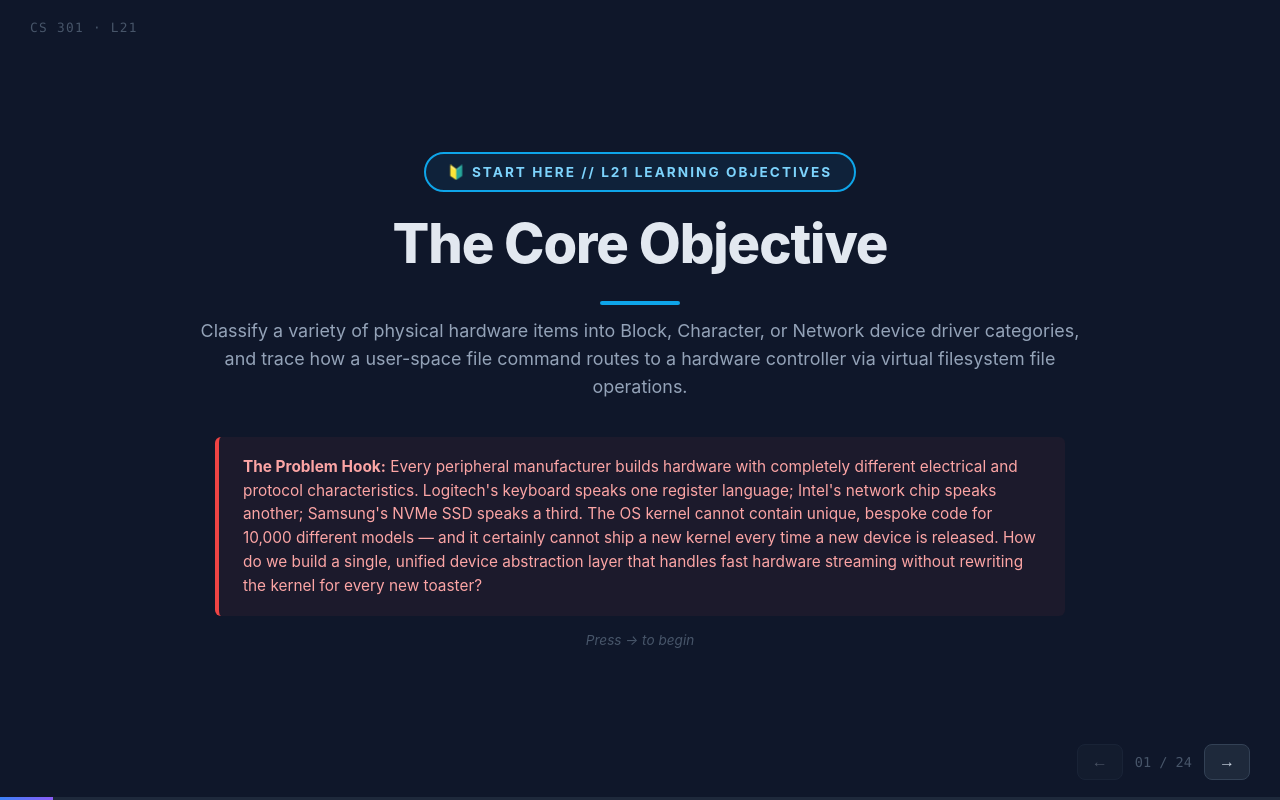
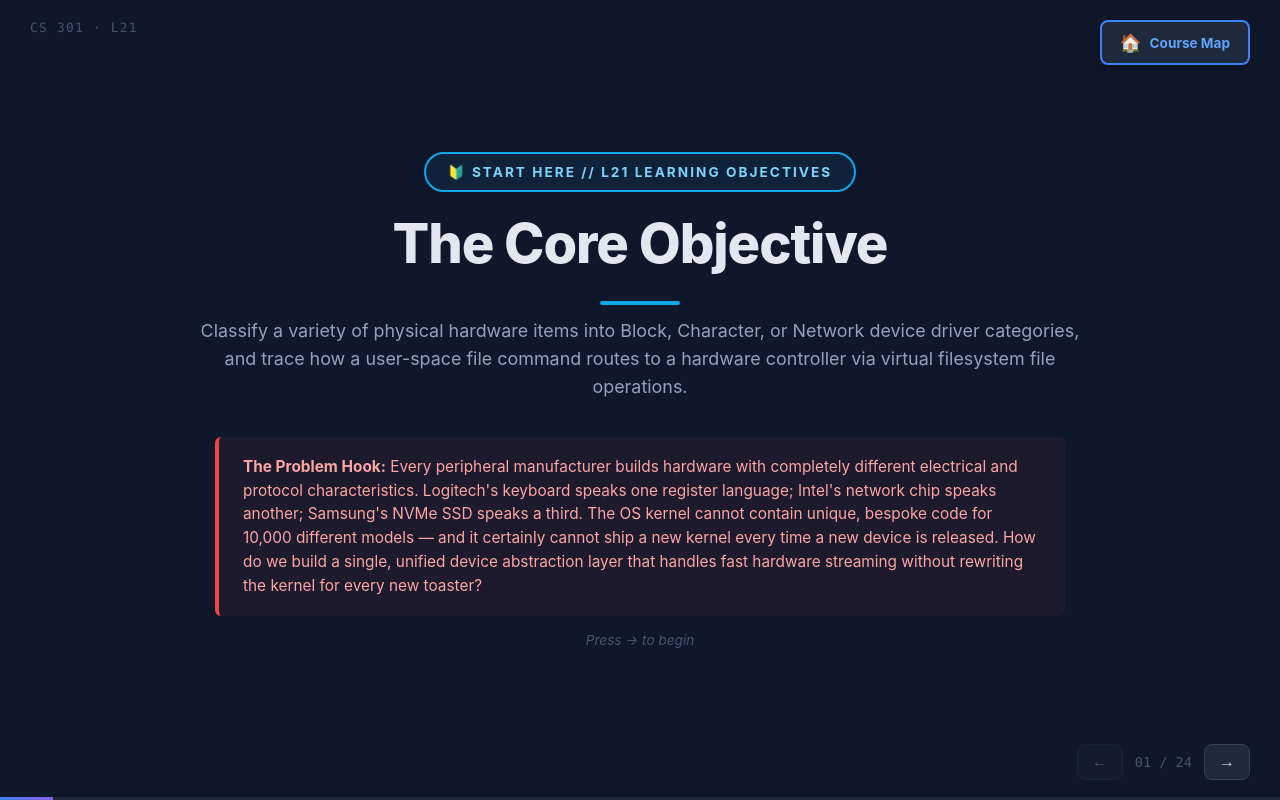
Before and after one commit to jyv5fhwvft-a11y/os-course-staging, a plain HTML site: page L21.html in a window 1280 px wide. Drawn offline with Linux system fonts and the light colour scheme.

Commit message:
Update L21.html

```diff
--- a/L21.html
+++ b/L21.html
@@ -629,6 +629,66 @@ MODULE_LICENSE(<span class="str">"GPL"</span>);</pre>
   });
   show(0);
 </script>
+<!-- ===== COURSE MAP RETURN LINK ===== -->
+<script>
+(function() {
+  // Inject CSS for the course map button
+  const style = document.createElement('style');
+  style.textContent = `
+    .course-map-btn {
+      position: fixed;
+      top: 20px;
+      right: 30px;
+      display: flex;
+      align-items: center;
+      gap: 8px;
+      padding: 10px 18px;
+      background: #1E293B;
+      color: #60A5FA;
+      border: 2px solid #3B82F6;
+      border-radius: 8px;
+      font-family: -apple-system, BlinkMacSystemFont, "SF Mono", "Menlo", monospace;
+      font-size: 0.85rem;
+      font-weight: 700;
+      text-decoration: none;
+      z-index: 1000;
+      transition: all 0.2s ease;
+      box-shadow: 0 2px 8px rgba(0,0,0,0.3);
+      cursor: pointer;
+    }
+    .course-map-btn:hover {
+      background: #334155;
+      color: #fff;
+      border-color: #60A5FA;
+      transform: translateY(-1px);
+      box-shadow: 0 4px 12px rgba(59,130,246,0.4);
+    }
+    .course-map-btn:active {
+      transform: translateY(0);
+    }
+    .course-map-btn .icon {
+      font-size: 1.1rem;
+    }
+    @media (max-width: 768px) {
+      .course-map-btn {
+        top: 15px;
+        right: 15px;
+        padding: 8px 14px;
+        font-size: 0.75rem;
+      }
+    }
+  `;
+  document.head.appendChild(style);
 
+  // Create the button
+  const btn = document.createElement('a');
+  btn.href = 'coursemap.html';
+  btn.className = 'course-map-btn';
+  btn.innerHTML = '<span class="icon">🏠</span><span>Course Map</span>';
+  btn.setAttribute('aria-label', 'Return to Course Master Map');
+  document.body.appendChild(btn);
+})();
+</script>
+<!-- ===== END COURSE MAP RETURN LINK ===== -->
 </body>
 </html>
```
